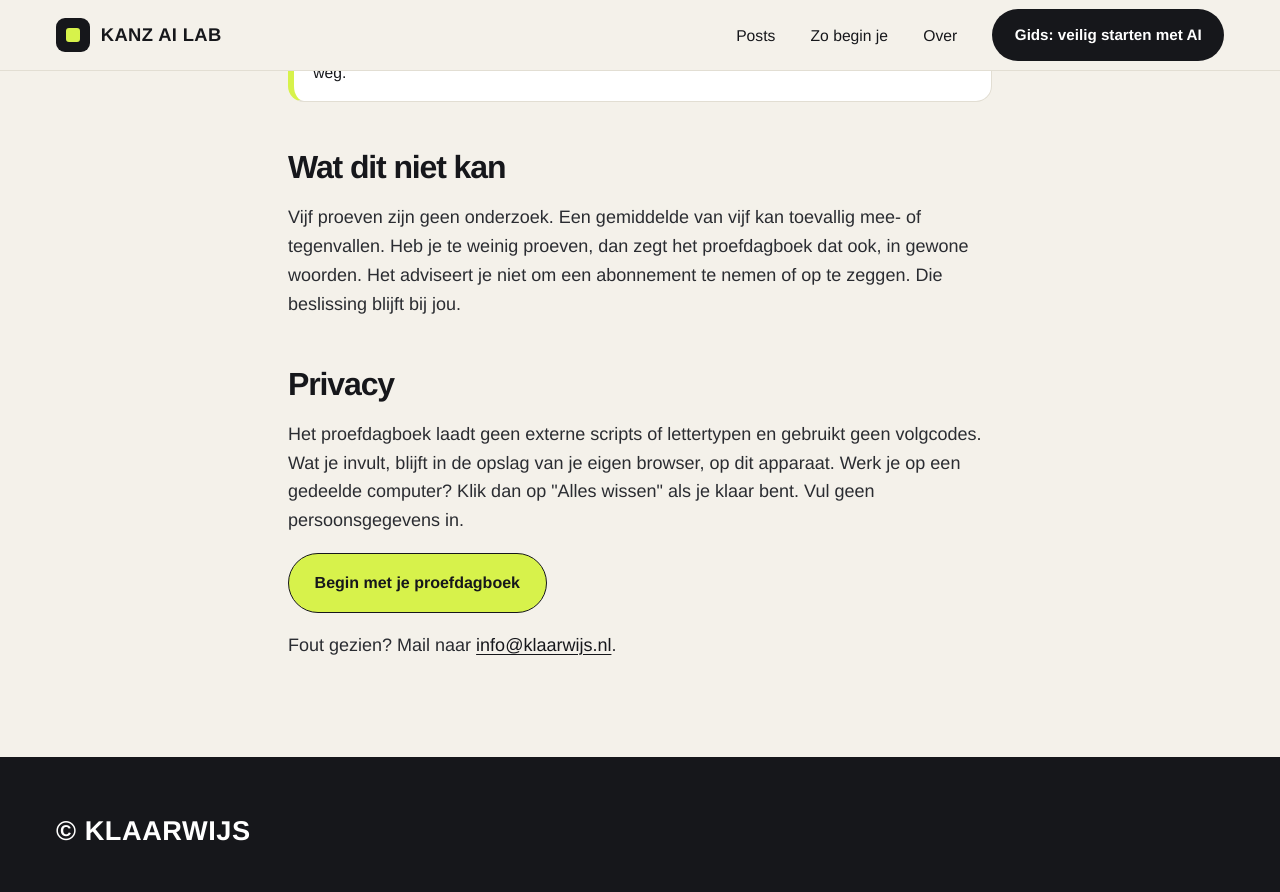
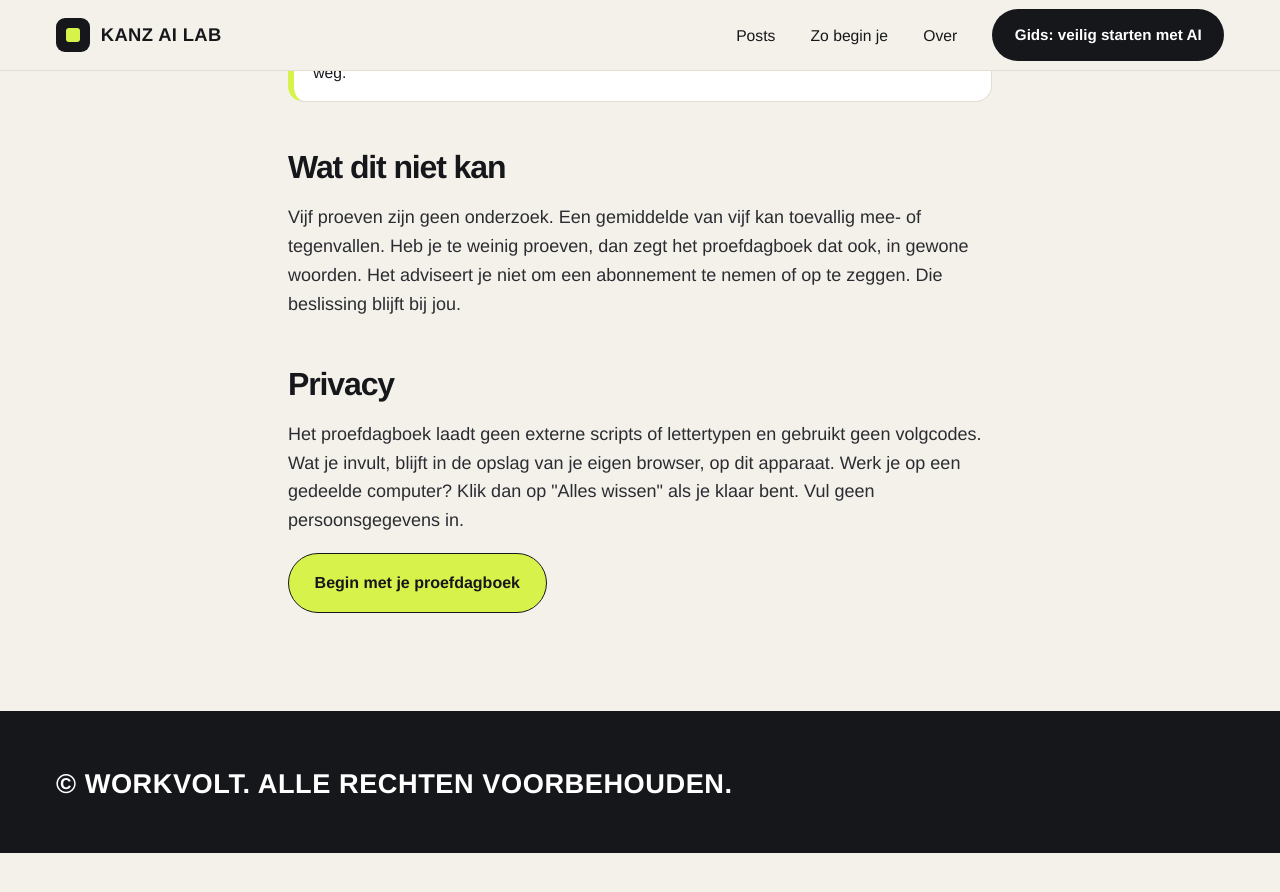
Before and after one commit to kanz-ai-lab-nl/kanz-ai-lab-nl.github.io, a Jekyll site: the page proefdagboek/index.html, which Jekyll copies as it is, in a window 1280 px wide and 900 px high, scrolled down 2000 px. Shown: the top 892 px of the window. Built offline with Jekyll 4.4.1, drawn with Linux system fonts in a browser that asks for light colours; after the commit the page ends 2853 px from its top, so only the background shows below that.

Commit message:
Workvolt-licentie: proefdagboek/index.html

```diff
--- a/proefdagboek/index.html
+++ b/proefdagboek/index.html
@@ -24,7 +24,7 @@
 <h2>Privacy</h2>
 <p>Het proefdagboek laadt geen externe scripts of lettertypen en gebruikt geen volgcodes. Wat je invult, blijft in de opslag van je eigen browser, op dit apparaat. Werk je op een gedeelde computer? Klik dan op "Alles wissen" als je klaar bent. Vul geen persoonsgegevens in.</p>
 <p><a class="btn" href="proefdagboek.html">Begin met je proefdagboek</a></p>
-<p>Fout gezien? Mail naar <a href="mailto:info@klaarwijs.nl">info@klaarwijs.nl</a>.</p>
+
 </article>
-<footer class="site"><div class="w">© Klaarwijs</div></footer>
+<footer class="site"><div class="w">© Workvolt. Alle rechten voorbehouden.</div></footer>
 </body></html>
```
